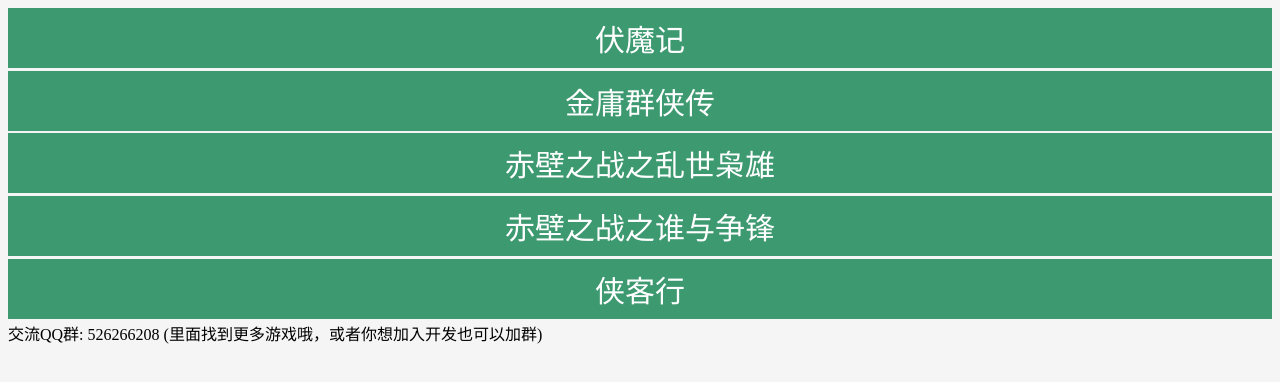
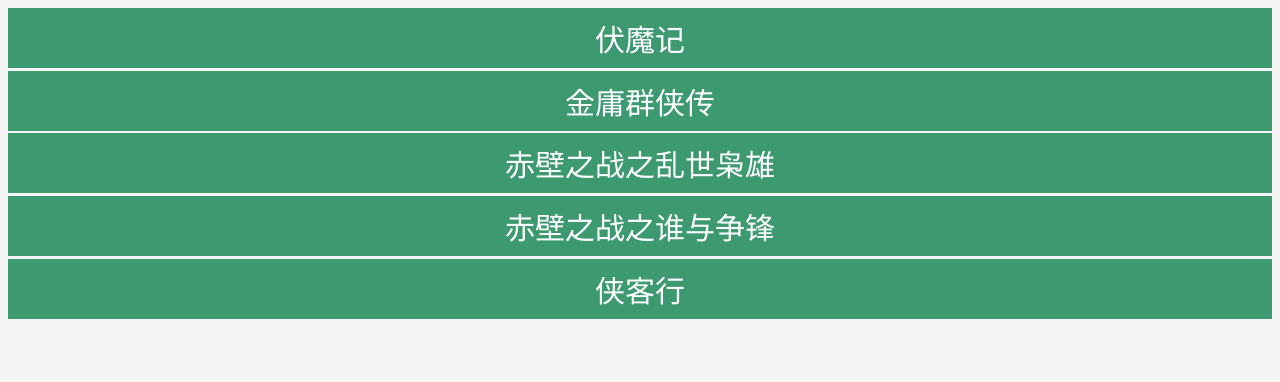
Before and after one commit to hmcxnn/fmj, a plain HTML site: page index.html in a window 1280 px wide. Drawn offline with Linux system fonts and the light colour scheme.

Commit message:
Update index.html

```diff
--- a/index.html
+++ b/index.html
@@ -38,6 +38,5 @@
         <button class="btn menu" type="button">赤壁之战之谁与争锋</button>
         <button class="btn menu" type="button">侠客行</button>
 </div>
-<div>交流QQ群: 526266208 (里面找到更多游戏哦，或者你想加入开发也可以加群)</div>
 </body>
 </html>
```
